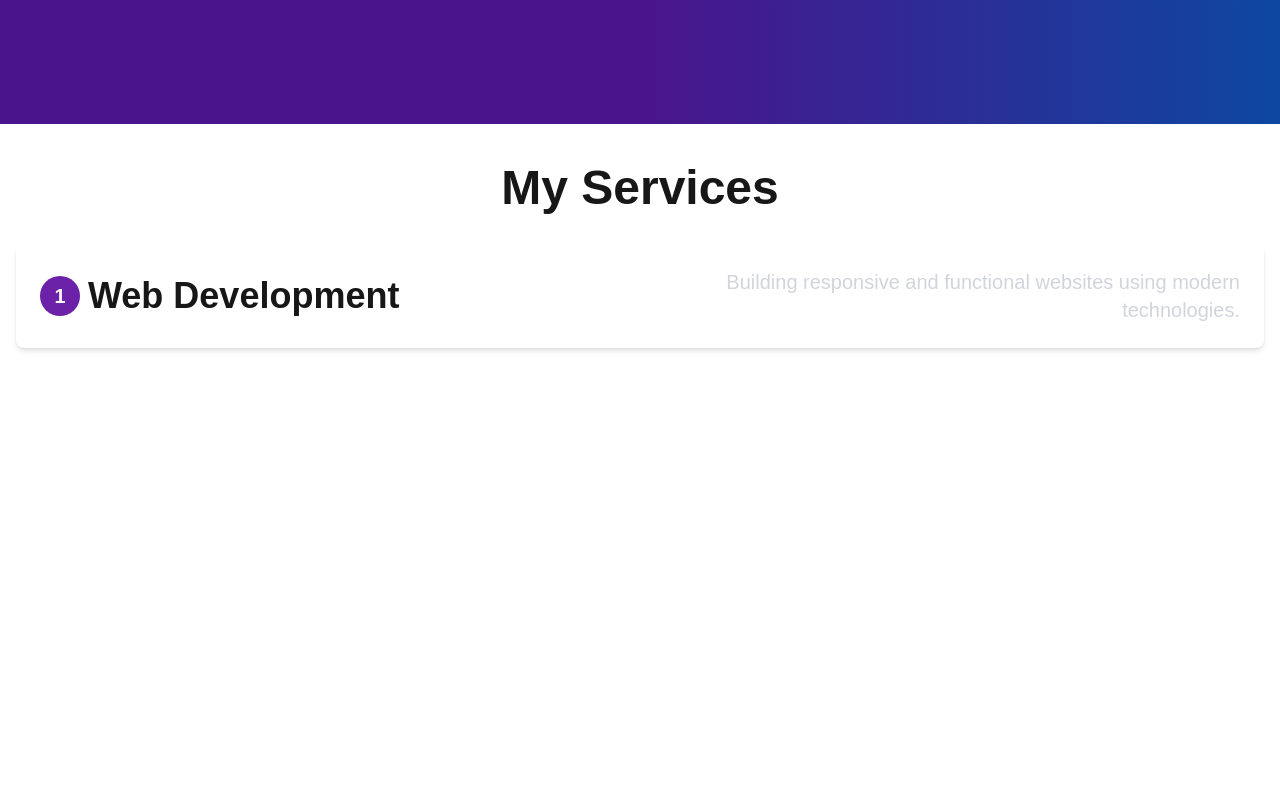
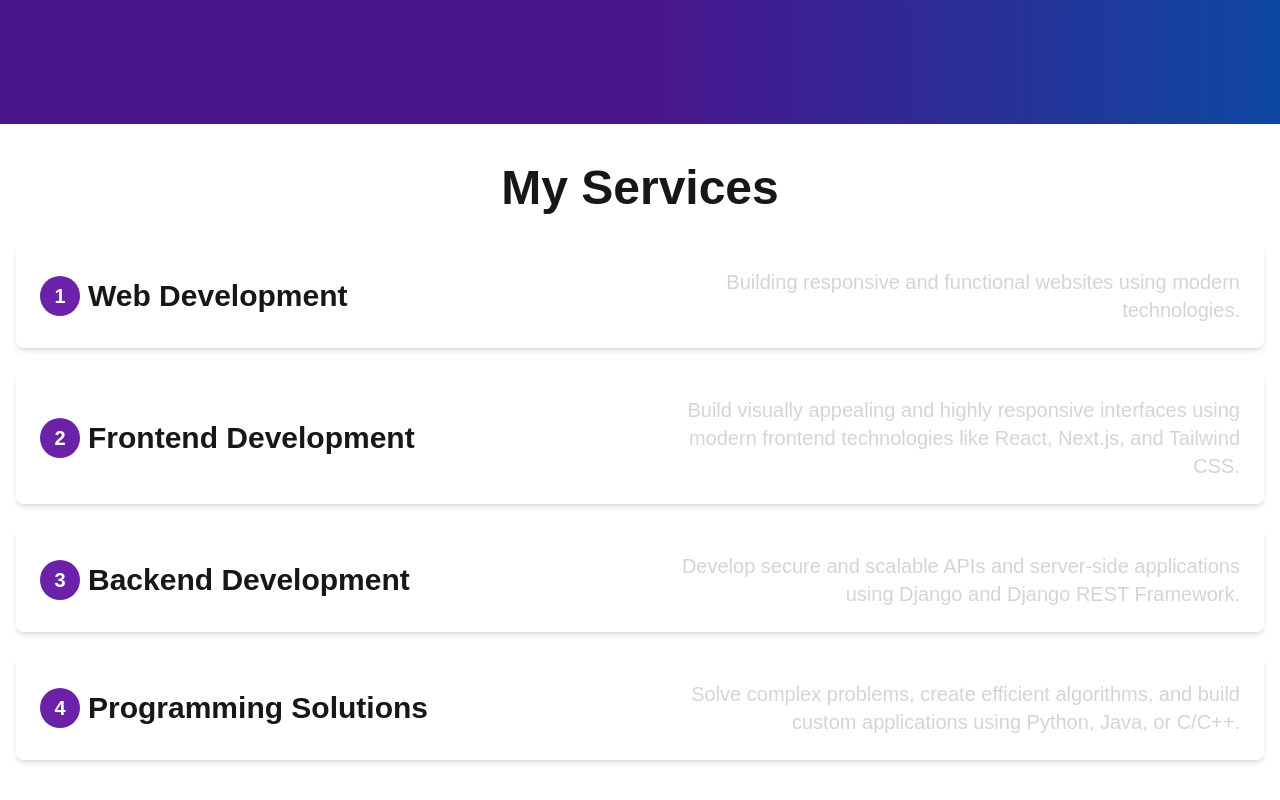
Before and after one commit to TahmidMuntaser/Personal_Portfolio_Web, a Next.js app in the folder myproject/: page /sample in a window 1280 px wide. Shown: the part 761-1561 px from the top of the page. Before the commit the page ends 1149 px from the top, so only its background shows below. Built offline with nearby package versions, Linux system fonts and the light colour scheme.

Commit message:
service component updated 0.3

```diff
--- a/myproject/src/app/sample/components/ui/Services.jsx
+++ b/myproject/src/app/sample/components/ui/Services.jsx
@@ -11,7 +11,7 @@ const Services = ({ services }) => {
                     {services.map((service) => (
                         <div
                             key={service.id}
-                            className="bg-gray-1000 hover:bg-purple-800  p-6 rounded-lg shadow-md hover:shadow-lg transition"
+                            className="bg-gray-1000 hover:bg-purple-800 p-6 rounded-lg shadow-md hover:shadow-lg transition"
                         >
                             <div className="grid grid-cols-2 items-center">
                                 {/* Left Part: ID and Title */}
@@ -19,7 +19,7 @@ const Services = ({ services }) => {
                                     <span className="bg-purple-800 text-white text-xl font-bold rounded-full w-10 h-10 flex items-center justify-center">
                                         {service.id}
                                     </span>
-                                    <h3 className="text-4xl font-bold">{service.title}</h3>
+                                    <h3 className="text-3xl font-bold">{service.title}</h3>
                                 </div>
 
                                 {/* Right Part: Description */}
--- a/myproject/src/app/sample/page.jsx
+++ b/myproject/src/app/sample/page.jsx
@@ -17,6 +17,23 @@ const HomePage = () => {
             description: 'Building responsive and functional websites using modern technologies.'
           },
 
+          {
+            id: 2,
+            title: "Frontend Development",
+            description: "Build visually appealing and highly responsive interfaces using modern frontend technologies like React, Next.js, and Tailwind CSS."
+          },
+
+          {
+            id: 3,
+            title: "Backend Development",
+            description: "Develop secure and scalable APIs and server-side applications using Django and Django REST Framework."
+          },
+
+          {
+            id: 4,
+            title: "Programming Solutions",
+            description: "Solve complex problems, create efficient algorithms, and build custom applications using Python, Java, or C/C++."
+          }
 
 
 
```
